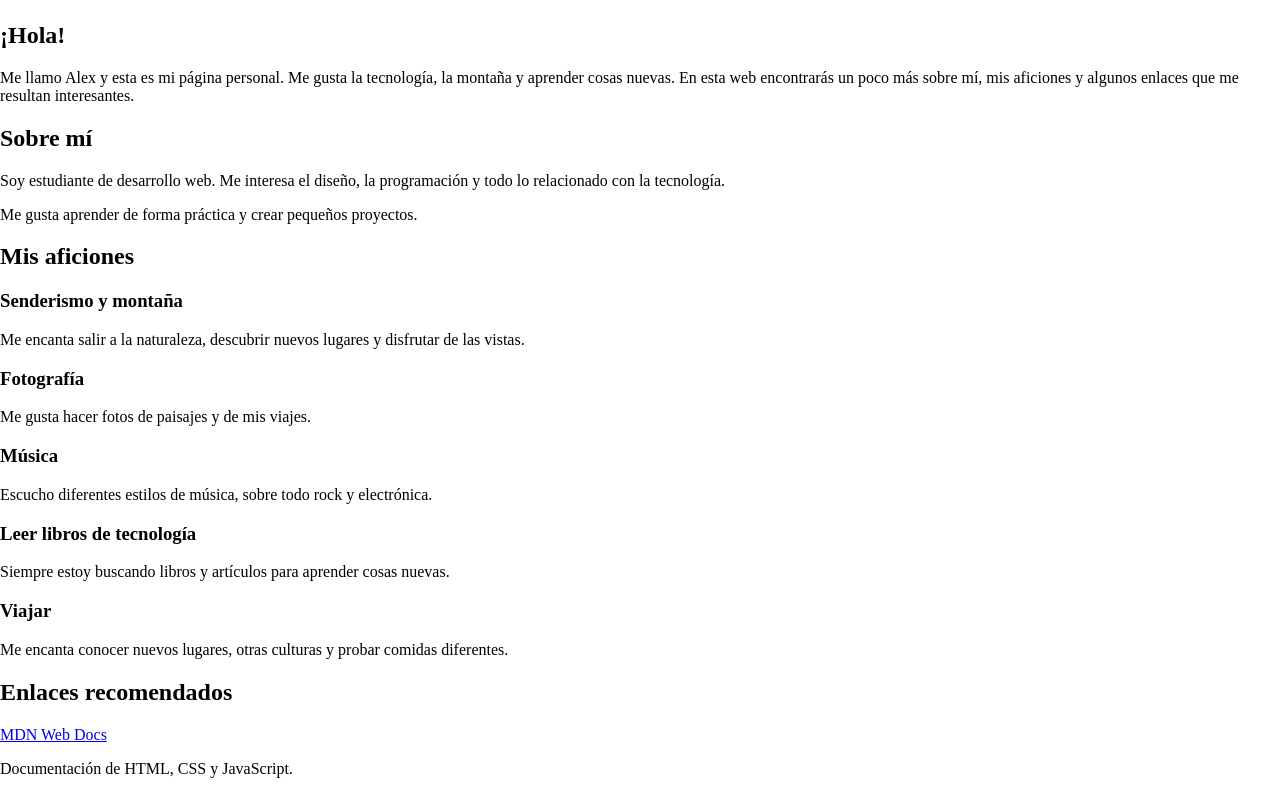
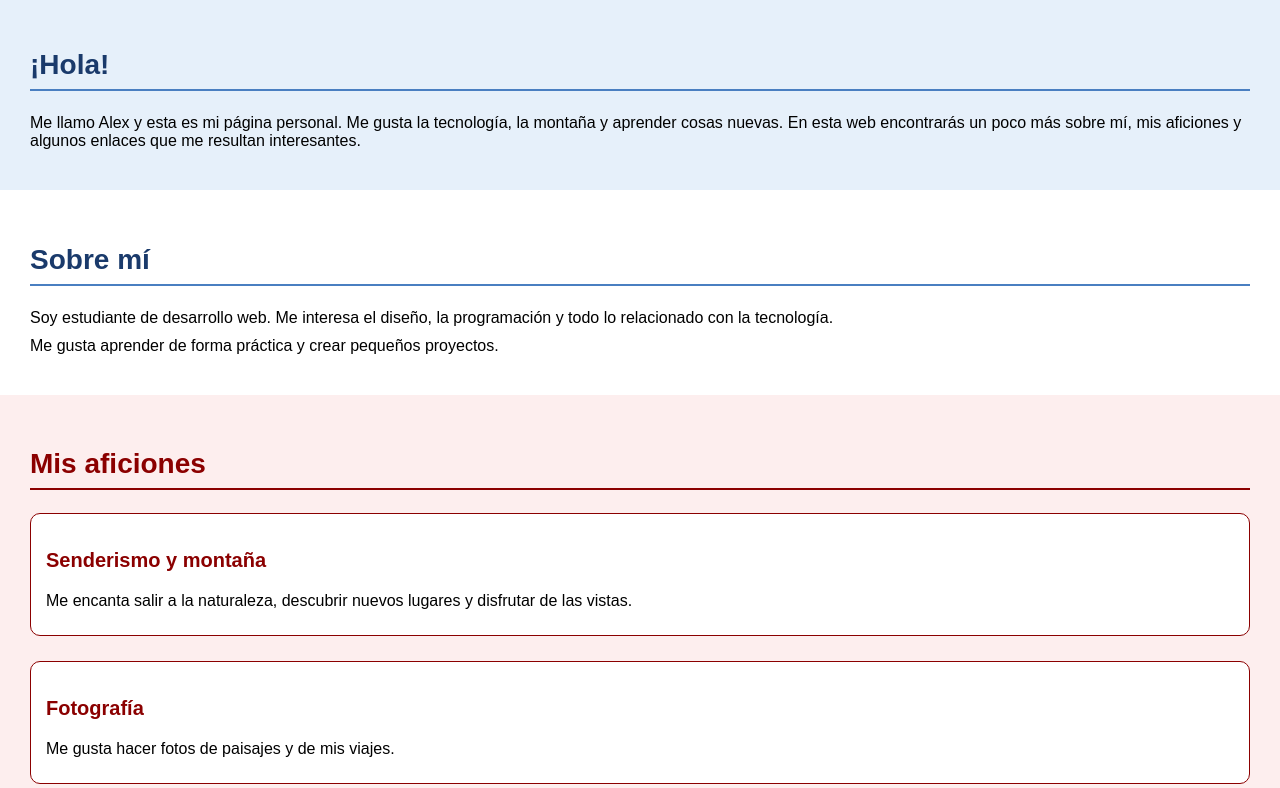
Before and after one commit to tiburciov1234-collab/session2-css, a plain HTML site: page index.html in a window 1280 px wide. Shown: the part 592-1380 px from the top of the page. Drawn offline with Linux system fonts and the light colour scheme.

Commit message:
arreglando la vaina

```diff
--- a/style.css
+++ b/style.css
@@ -1,23 +1,90 @@
+
 body {
+    font-family: Arial, sans-serif;
     margin: 0;
 }
-
-header,footer {
-    background-color: #203d64;
-    color:white;
+section {
+    padding: 30px;
+}
+h2 {
+    font-size: 28px;
+    padding-bottom: 8px;
+}
+p {
+    font-size: 16px;
+    margin: 10px 0;
+}
+img {
+    width: 100%;
+    height: 300px;
+}
+header, footer {
+    background-color: #1a3a6b;
+    color: white;
     text-align: center;
     padding: 20px;
 }
-img{
-    width: 100%;
-    height: 300px;
-    object-fit: cover;
-}
-header nav a{
+header nav a {
     display: block;
-    color:white;
+    color: white;
     padding: 8px;
 }
-header nav a:first-child{
-    background-color: #e7f1fd;
+header nav a:first-child {
+    background-color: #4a7fc1;
 }
+header nav a:hover {
+    color: lightblue;
+}
+#inicio {
+    background-color: #e6f0fa;
+}
+#inicio h2 {
+    color: #1a3a6b;
+    border-bottom: 2px solid #4a7fc1;
+}
+#sobre-mi {
+    background-color: white;
+}
+#sobre-mi h2 {
+    color: #1a3a6b;
+    border-bottom: 2px solid #4a7fc1;
+}
+#aficiones {
+    background-color: #fdeeee;
+}
+#aficiones h2 {
+    color: #8b0000;
+    border-bottom: 2px solid #8b0000;
+}
+#aficiones h3 {
+    color: #8b0000;
+    font-size: 20px;
+}
+#enlaces {
+    background-color: #eaf6ea;
+}
+#enlaces h2 {
+    color: #1b5e20;
+    border-bottom: 2px solid #1b5e20;
+}
+#enlaces a {
+    color: #2e7d32;
+    font-weight: bold;
+}
+.caja-aficion {
+    background-color: white;
+    border: 1px solid #8b0000;
+    border-radius: 10px;
+    padding: 15px;
+    margin-bottom: 25px;
+}
+.caja-enlace {
+    background-color: white;
+    border: 1px solid #2e7d32;
+    border-radius: 10px;
+    padding: 15px;
+    margin-bottom: 10px;
+}
+.caja-aficion p, .caja-enlace p {
+    color: black;
+}
```
Also changed, not shown: index.html (+2 -10 lines).
